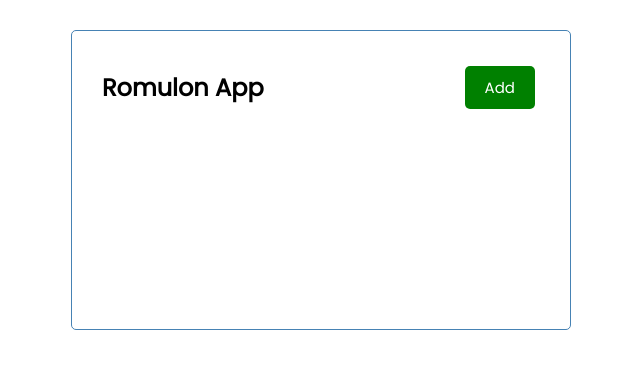
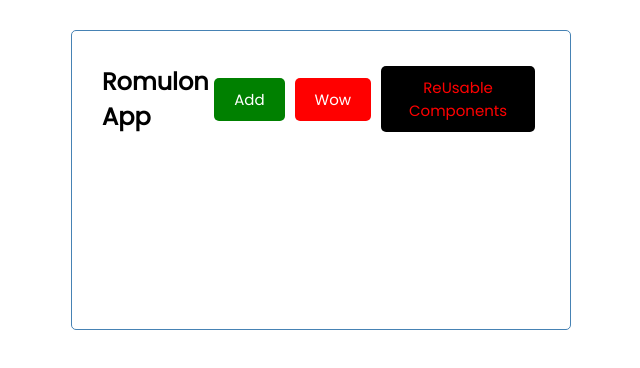
Before and after one commit to antromo741/react-todo-list, a React (Create React App) app: page / in a window 1280 px wide. Shown: the top 368 px of the page, without its empty margins (319-959 px from the left). Built offline with nearby package versions, Linux system fonts and the light colour scheme.

Commit message:
with the button component we get reusable components and can edit each one, even tried out to a text color and it worked

```diff
--- a/src/components/Button.js
+++ b/src/components/Button.js
@@ -1,9 +1,12 @@
 import React from 'react'
 
-const Button = ({color, text}) => {
+const Button = ({color, text, text_color}) => {
     return (
         <button
-        style={{backgroundColor: color}}
+            style={{
+                backgroundColor: color,
+                color: text_color
+            }}
         className='btn'>
             {text}
         </button>
--- a/src/components/Header.js
+++ b/src/components/Header.js
@@ -7,6 +7,8 @@ const Header = ({ title }) => {
        <header className='header'>
            <h2>{title}</h2>
            <Button color='green' text='Add'/>
+            <Button color='red' text='Wow' />
+            <Button color='black' text='ReUsable Components' text_color='red' />
        </header>
     )
 }
```
